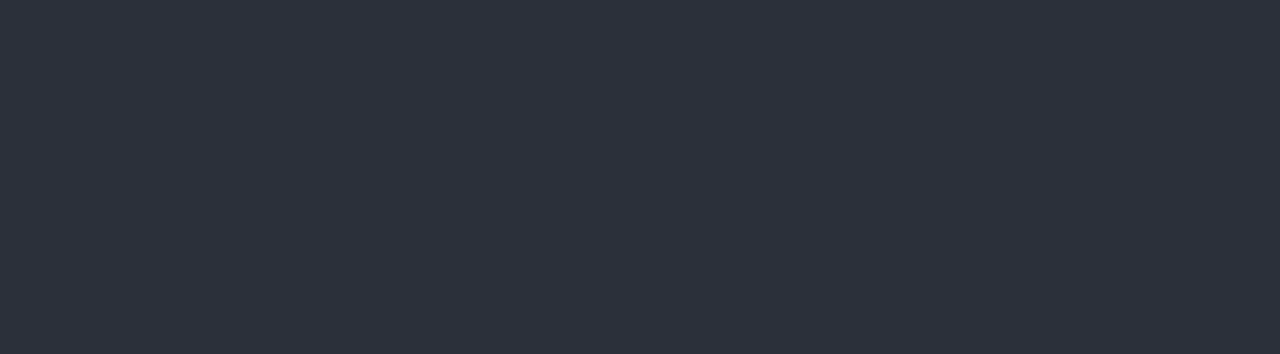
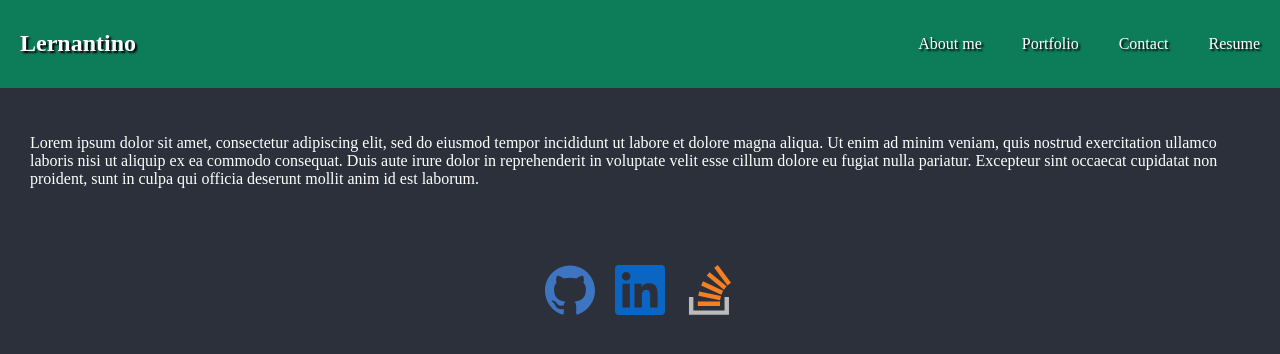
Before and after one commit to granteckels/PortfolioChallenge, a React (Vite) app: page /aboutme in a window 1280 px wide. Before the commit this address had no page. Shown: the top 354 px of the page. Built offline with nearby package versions, Linux system fonts and the light colour scheme.

Commit message:
Move AboutMe to separate pages folder

```diff
--- a/src/App.jsx
+++ b/src/App.jsx
@@ -1,14 +1,18 @@
 import Base from './components/Base'
-import AboutMe from './components/AboutMe'
+import AboutMe from './pages/AboutMe'
 
-import { BrowserRouter, Routes, Route } from "react-router-dom";
+import { BrowserRouter, Routes, Route, Navigate } from "react-router-dom";
 
 function App() {
   return (
     <BrowserRouter>
       <Routes>
         <Route path="/" element={<Base />}>
-          <Route index element={<AboutMe />} />
+          <Route index element={<Navigate to="/aboutme" replace />} />
+          <Route path="/aboutme" element={<AboutMe />} />
+          {/* <Route path="/portfolio" element={<Portfolio />} /> */}
+          {/* <Route path="/contact" element={<Contact />} /> */}
+          {/* <Route path="/Resume" element={<Resume />} /> */}
         </Route>
       </Routes>
     </BrowserRouter>
--- a/src/assets/Base.css
+++ b/src/assets/Base.css
@@ -1,5 +1,6 @@
 html, body {
   height: 100%;
+  min-width: 572px;
 }
 
 body {
--- a/src/assets/Navigation.css
+++ b/src/assets/Navigation.css
@@ -2,12 +2,13 @@ nav {
     display: flex;
     align-items: center;
     margin-right: 20px;
+    margin-left: 40px;
 }
 
 nav ul {
     display: flex;
     justify-content: space-between;
-    gap: 30px;
+    gap: 40px;
     list-style: none;
     padding: 0;
     margin: 0;
--- a/src/components/Navigation.jsx
+++ b/src/components/Navigation.jsx
@@ -6,7 +6,7 @@ function Navigation() {
     return (
         <nav>
             <ul>
-                <li><Link className="navLinks" to="/">About Me</Link></li>
+                <li><Link className="navLinks" to="/">About me</Link></li>
                 <li>Portfolio</li>
                 <li>Contact</li>
                 <li>Resume</li>
--- a/src/components/AboutMe.jsx
+++ b/src/pages/AboutMe.jsx
@@ -1,6 +1,6 @@
-import '../assets/AboutMe.css'
+import '../assets/Pages.css'
 
-function Content() {
+function AboutMe() {
     return (
         <div id="content">
             <p>Lorem ipsum dolor sit amet, consectetur adipiscing elit, sed do eiusmod tempor incididunt ut labore et dolore magna aliqua. Ut enim ad minim veniam, quis nostrud exercitation ullamco laboris nisi ut aliquip ex ea commodo consequat. Duis aute irure dolor in reprehenderit in voluptate velit esse cillum dolore eu fugiat nulla pariatur. Excepteur sint occaecat cupidatat non proident, sunt in culpa qui officia deserunt mollit anim id est laborum.</p>
@@ -8,4 +8,4 @@ function Content() {
     )
 }
 
-export default Content
+export default AboutMe
```
Also changed, not shown: src/assets/Pages.css (renamed from src/assets/AboutMe.css).
